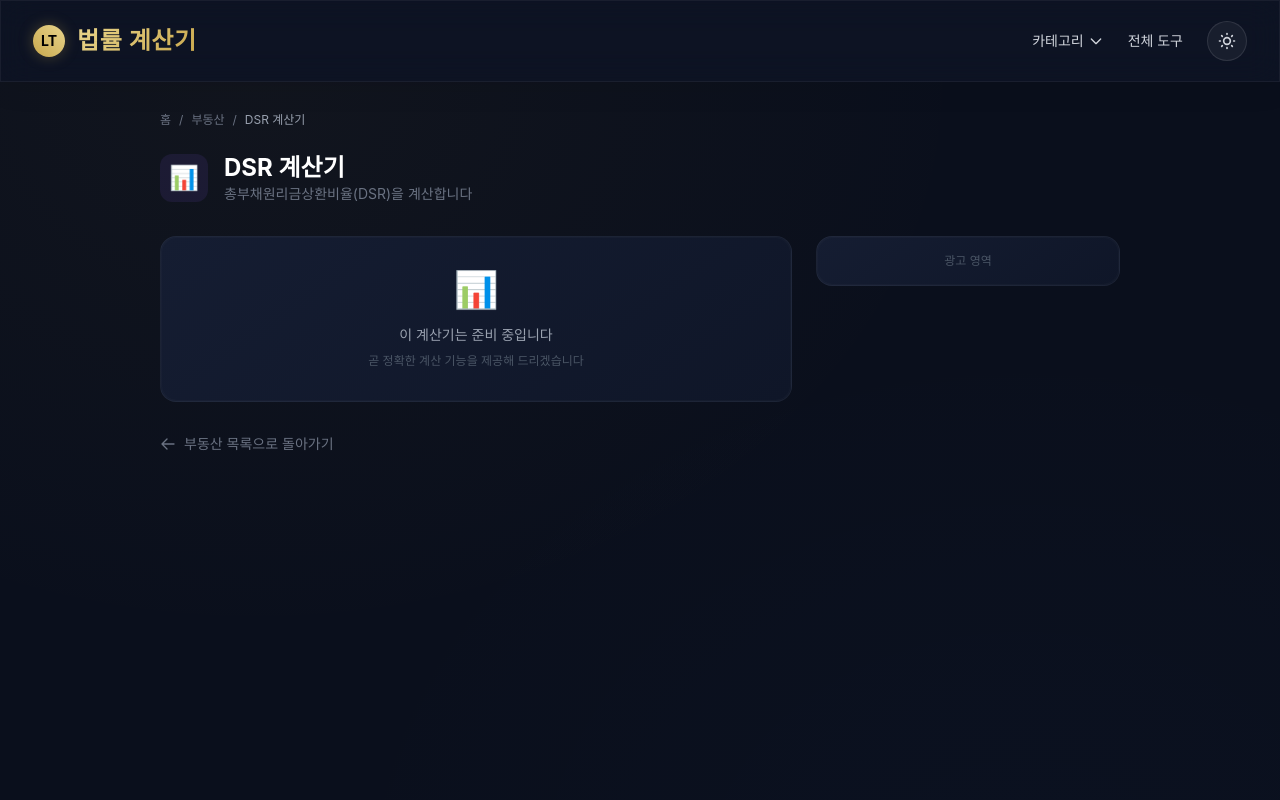
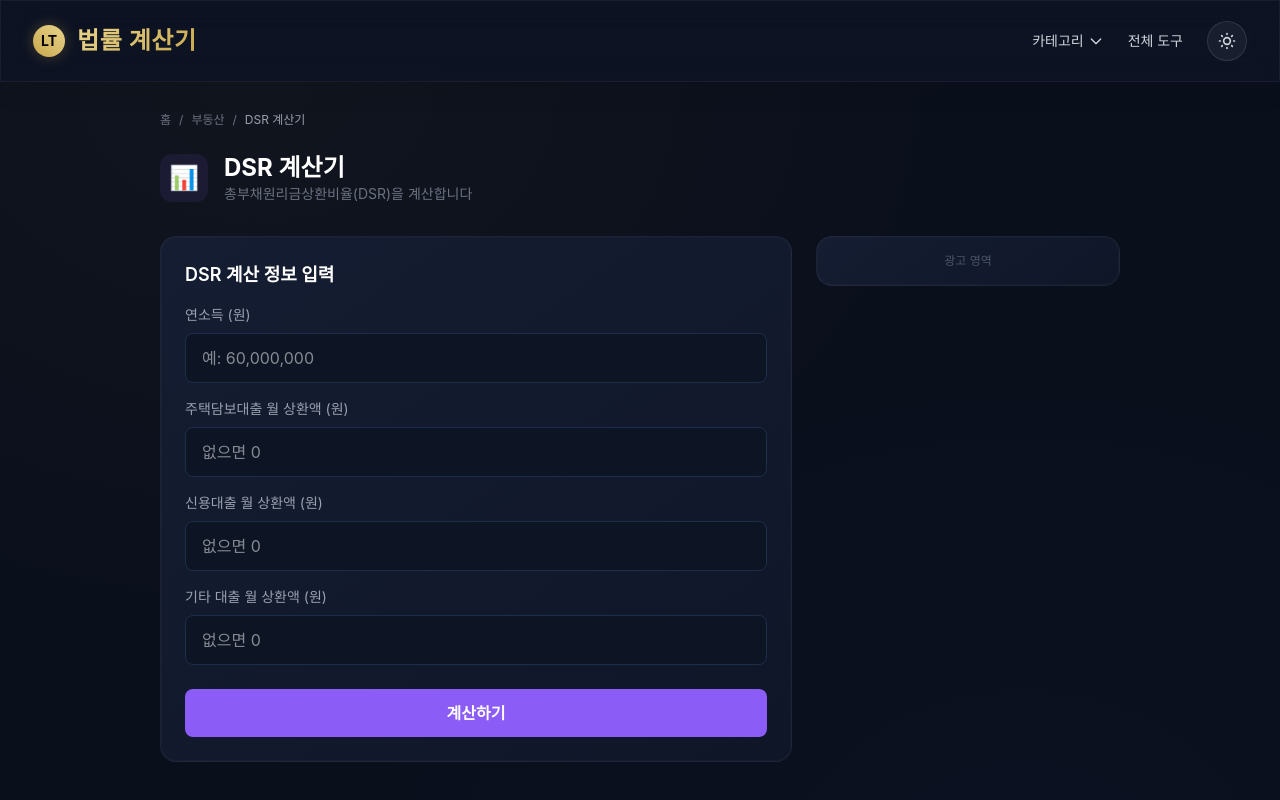
Before and after one commit to SublimerNJ/law-calc, a Next.js app: page /tools/realty/dsr in a window 1280 px wide. Shown: the top 800 px of the page. Built offline with nearby package versions, Linux system fonts and the light colour scheme; a web font is replaced by a local one.

Commit message:
feat(06-02): add DSR calculator (총부채원리금상환비율)
- Income + 3 loan monthly payment inputs with comma formatting
- DSR% calculation with bank (40%) and non-bank (50%) compliance badges
- Legal basis: 금융위원회 가계부채관리방안(2021.10)

```diff
--- /dev/null
+++ b/src/app/tools/realty/dsr/page.tsx
@@ -0,0 +1,163 @@
+'use client';
+
+import { useState } from 'react';
+import CalculatorLayout from '@/components/ui/CalculatorLayout';
+import { TOOLS, CATEGORIES } from '@/lib/tools-data';
+
+const tool = TOOLS.find(t => t.id === 'dsr')!;
+const category = CATEGORIES.find(c => c.id === 'realty')!;
+
+function formatNumber(n: number): string {
+  return n.toLocaleString('ko-KR');
+}
+
+function parseNum(s: string): number {
+  return parseInt(s.replace(/[^0-9]/g, ''), 10) || 0;
+}
+
+export default function DsrPage() {
+  const [income, setIncome] = useState('');
+  const [mortgage, setMortgage] = useState('');
+  const [credit, setCredit] = useState('');
+  const [other, setOther] = useState('');
+  const [result, setResult] = useState<{
+    dsr: number;
+    annualRepayment: number;
+    annualIncome: number;
+    bankOk: boolean;
+    nonBankOk: boolean;
+  } | null>(null);
+
+  const handleNumberInput = (setter: (v: string) => void) => (e: React.ChangeEvent<HTMLInputElement>) => {
+    setter(e.target.value.replace(/[^0-9]/g, ''));
+  };
+
+  const displayValue = (raw: string) => raw ? parseInt(raw).toLocaleString('ko-KR') : '';
+
+  const handleCalculate = () => {
+    const annualIncome = parseNum(income);
+    if (annualIncome <= 0) return;
+
+    const monthlyTotal = parseNum(mortgage) + parseNum(credit) + parseNum(other);
+    const annualRepayment = monthlyTotal * 12;
+    const dsr = (annualRepayment / annualIncome) * 100;
+
+    setResult({
+      dsr: Math.round(dsr * 10) / 10,
+      annualRepayment,
+      annualIncome,
+      bankOk: dsr <= 40,
+      nonBankOk: dsr <= 50,
+    });
+  };
+
+  return (
+    <CalculatorLayout tool={tool} category={category}>
+      <div className="premium-card p-6 mb-4">
+        <h2 className="text-lg font-semibold text-white mb-4">DSR 계산 정보 입력</h2>
+
+        <div className="mb-4">
+          <label className="block text-sm text-gray-400 mb-2">연소득 (원)</label>
+          <input
+            type="text"
+            inputMode="numeric"
+            value={displayValue(income)}
+            onChange={handleNumberInput(setIncome)}
+            placeholder="예: 60,000,000"
+            className="w-full bg-[#0d1424] border border-[#1e2d4a] rounded-lg px-4 py-3 text-white focus:border-[#8b5cf6] focus:outline-none"
+          />
+          {income && <p className="text-xs text-gray-500 mt-1">{formatNumber(parseNum(income))}원</p>}
+        </div>
+
+        <div className="mb-4">
+          <label className="block text-sm text-gray-400 mb-2">주택담보대출 월 상환액 (원)</label>
+          <input
+            type="text"
+            inputMode="numeric"
+            value={displayValue(mortgage)}
+            onChange={handleNumberInput(setMortgage)}
+            placeholder="없으면 0"
+            className="w-full bg-[#0d1424] border border-[#1e2d4a] rounded-lg px-4 py-3 text-white focus:border-[#8b5cf6] focus:outline-none"
+          />
+        </div>
+
+        <div className="mb-4">
+          <label className="block text-sm text-gray-400 mb-2">신용대출 월 상환액 (원)</label>
+          <input
+            type="text"
+            inputMode="numeric"
+            value={displayValue(credit)}
+            onChange={handleNumberInput(setCredit)}
+            placeholder="없으면 0"
+            className="w-full bg-[#0d1424] border border-[#1e2d4a] rounded-lg px-4 py-3 text-white focus:border-[#8b5cf6] focus:outline-none"
+          />
+        </div>
+
+        <div className="mb-6">
+          <label className="block text-sm text-gray-400 mb-2">기타 대출 월 상환액 (원)</label>
+          <input
+            type="text"
+            inputMode="numeric"
+            value={displayValue(other)}
+            onChange={handleNumberInput(setOther)}
+            placeholder="없으면 0"
+            className="w-full bg-[#0d1424] border border-[#1e2d4a] rounded-lg px-4 py-3 text-white focus:border-[#8b5cf6] focus:outline-none"
+          />
+        </div>
+
+        <button
+          onClick={handleCalculate}
+          className="w-full py-3 rounded-lg font-semibold text-white transition-opacity hover:opacity-90"
+          style={{ backgroundColor: category.color }}
+        >
+          계산하기
+        </button>
+      </div>
+
+      {result !== null && (
+        <div className="premium-card p-6">
+          <h2 className="text-lg font-semibold text-white mb-4">계산 결과</h2>
+
+          <div className="mb-6 text-center">
+            <p className="text-sm text-gray-400 mb-1">DSR (총부채원리금상환비율)</p>
+            <p className="text-4xl font-bold" style={{ color: category.color }}>
+              {result.dsr}%
+            </p>
+          </div>
+
+          <div className="flex gap-3 mb-6">
+            <div className={`flex-1 rounded-lg p-3 text-center ${result.bankOk ? 'bg-green-900/30 border border-green-700' : 'bg-red-900/30 border border-red-700'}`}>
+              <p className="text-xs text-gray-400 mb-1">은행권 (40%)</p>
+              <p className={`text-sm font-semibold ${result.bankOk ? 'text-green-400' : 'text-red-400'}`}>
+                {result.bankOk ? '적합' : '초과'}
+              </p>
+            </div>
+            <div className={`flex-1 rounded-lg p-3 text-center ${result.nonBankOk ? 'bg-green-900/30 border border-green-700' : 'bg-red-900/30 border border-red-700'}`}>
+              <p className="text-xs text-gray-400 mb-1">비은행권 (50%)</p>
+              <p className={`text-sm font-semibold ${result.nonBankOk ? 'text-green-400' : 'text-red-400'}`}>
+                {result.nonBankOk ? '적합' : '초과'}
+              </p>
+            </div>
+          </div>
+
+          <div className="space-y-3 mb-4">
+            <div className="flex justify-between text-sm">
+              <span className="text-gray-400">연소득</span>
+              <span className="text-white">{formatNumber(result.annualIncome)}원</span>
+            </div>
+            <div className="flex justify-between text-sm">
+              <span className="text-gray-400">연간 원리금 상환액</span>
+              <span className="text-white">{formatNumber(result.annualRepayment)}원</span>
+            </div>
+          </div>
+
+          <div className="mt-4 pt-4 border-t border-[#1e2d4a]">
+            <p className="text-xs text-gray-500">
+              법적 근거: 금융위원회 가계부채관리방안(2021.10), DSR 규제
+            </p>
+          </div>
+        </div>
+      )}
+    </CalculatorLayout>
+  );
+}
```
